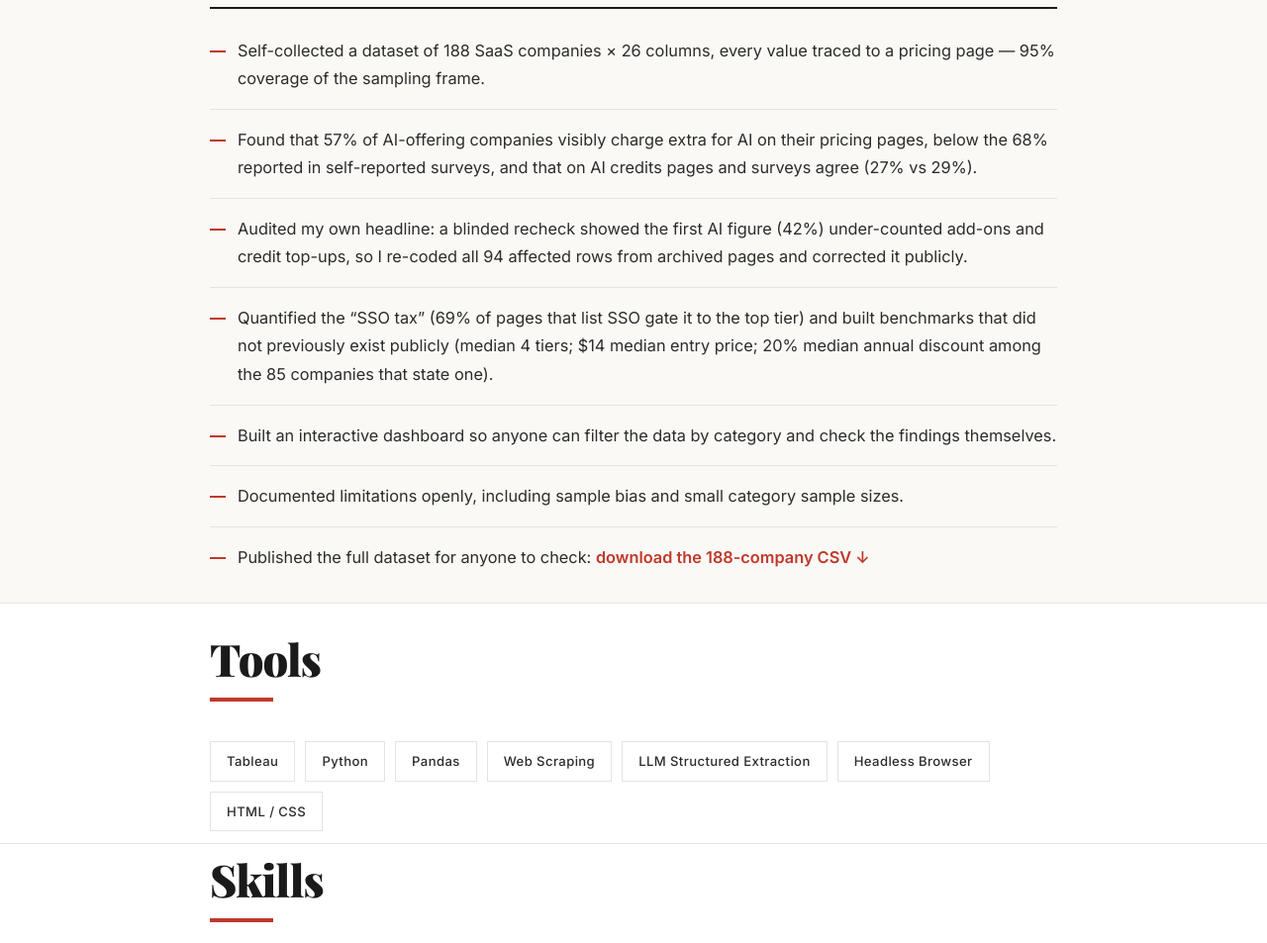
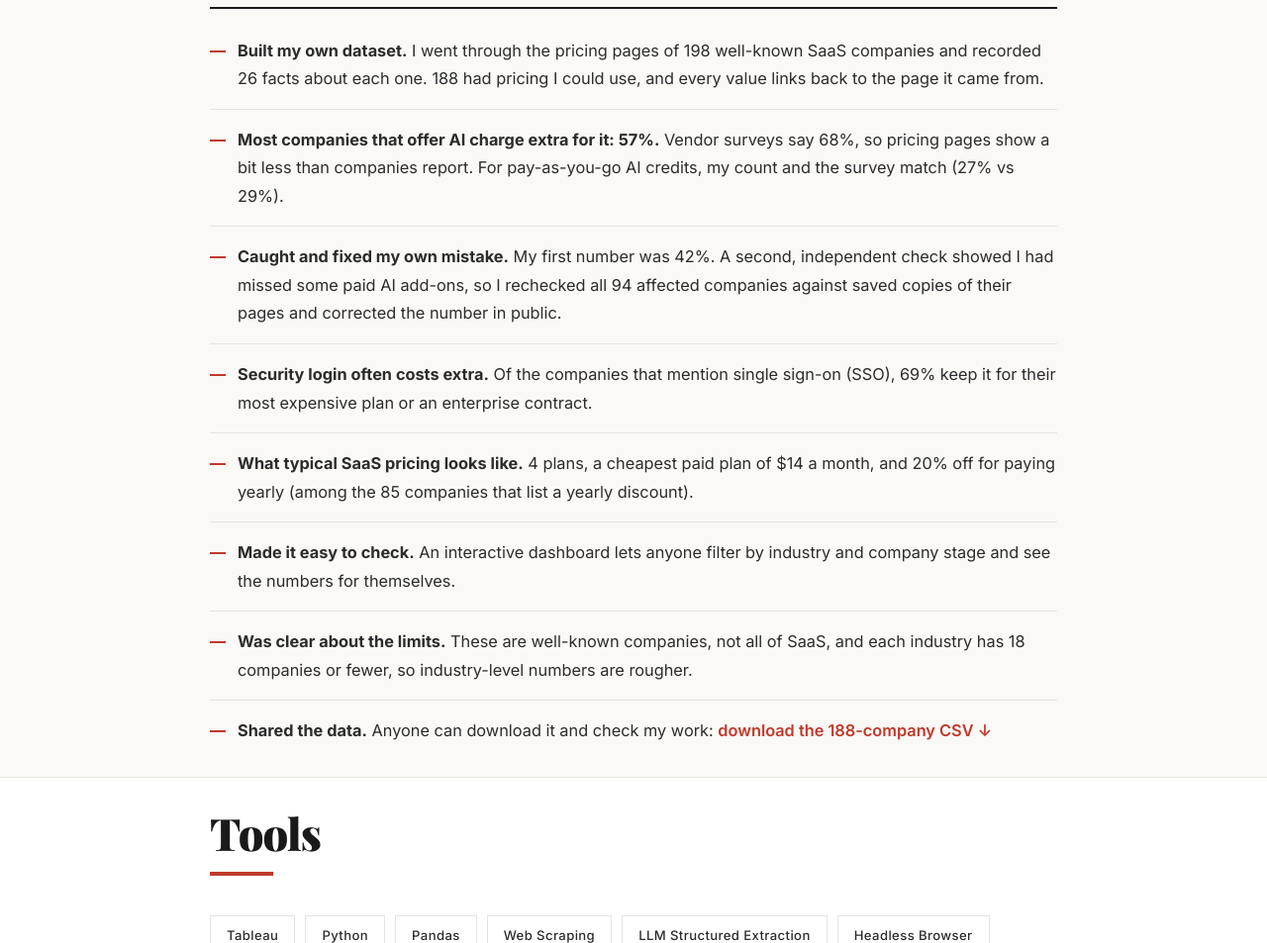
Before and after one commit to Ajay0704/Ajay0704.github.io, a plain HTML site: page saas-pricing-intelligence.html in a window 1280 px wide. Shown: the part 4800-5753 px from the top of the page at 99% size. Drawn offline with nearby package versions, Linux system fonts and the light colour scheme.

Commit message:
Rewrite SaaS pricing Key Outcomes in plain words
Co-Authored-By: Claude Opus 5.5 <noreply@anthropic.com>

```diff
--- a/saas-pricing-intelligence.html
+++ b/saas-pricing-intelligence.html
@@ -162,13 +162,14 @@
     <div class="container case-container">
       <h2 class="section-title reveal">Key Outcomes</h2>
       <ul class="case-outcomes reveal">
-        <li>Self-collected a dataset of 188 SaaS companies &times; 26 columns, every value traced to a pricing page &mdash; 95% coverage of the sampling frame.</li>
-        <li>Found that 57% of AI-offering companies visibly charge extra for AI on their pricing pages, below the 68% reported in self-reported surveys, and that on AI credits pages and surveys agree (27% vs 29%).</li>
-        <li>Audited my own headline: a blinded recheck showed the first AI figure (42%) under-counted add-ons and credit top-ups, so I re-coded all 94 affected rows from archived pages and corrected it publicly.</li>
-        <li>Quantified the &ldquo;SSO tax&rdquo; (69% of pages that list SSO gate it to the top tier) and built benchmarks that did not previously exist publicly (median 4 tiers; $14 median entry price; 20% median annual discount among the 85 companies that state one).</li>
-        <li>Built an interactive dashboard so anyone can filter the data by category and check the findings themselves.</li>
-        <li>Documented limitations openly, including sample bias and small category sample sizes.</li>
-        <li>Published the full dataset for anyone to check: <a href="saas-pricing-dataset.csv" download style="color:var(--accent);font-weight:600">download the 188-company CSV &darr;</a></li>
+        <li><strong>Built my own dataset.</strong> I went through the pricing pages of 198 well-known SaaS companies and recorded 26 facts about each one. 188 had pricing I could use, and every value links back to the page it came from.</li>
+        <li><strong>Most companies that offer AI charge extra for it: 57%.</strong> Vendor surveys say 68%, so pricing pages show a bit less than companies report. For pay-as-you-go AI credits, my count and the survey match (27% vs 29%).</li>
+        <li><strong>Caught and fixed my own mistake.</strong> My first number was 42%. A second, independent check showed I had missed some paid AI add-ons, so I rechecked all 94 affected companies against saved copies of their pages and corrected the number in public.</li>
+        <li><strong>Security login often costs extra.</strong> Of the companies that mention single sign-on (SSO), 69% keep it for their most expensive plan or an enterprise contract.</li>
+        <li><strong>What typical SaaS pricing looks like.</strong> 4 plans, a cheapest paid plan of $14 a month, and 20% off for paying yearly (among the 85 companies that list a yearly discount).</li>
+        <li><strong>Made it easy to check.</strong> An interactive dashboard lets anyone filter by industry and company stage and see the numbers for themselves.</li>
+        <li><strong>Was clear about the limits.</strong> These are well-known companies, not all of SaaS, and each industry has 18 companies or fewer, so industry-level numbers are rougher.</li>
+        <li><strong>Shared the data.</strong> Anyone can download it and check my work: <a href="saas-pricing-dataset.csv" download style="color:var(--accent);font-weight:600">download the 188-company CSV &darr;</a></li>
       </ul>
     </div>
   </section>
```
